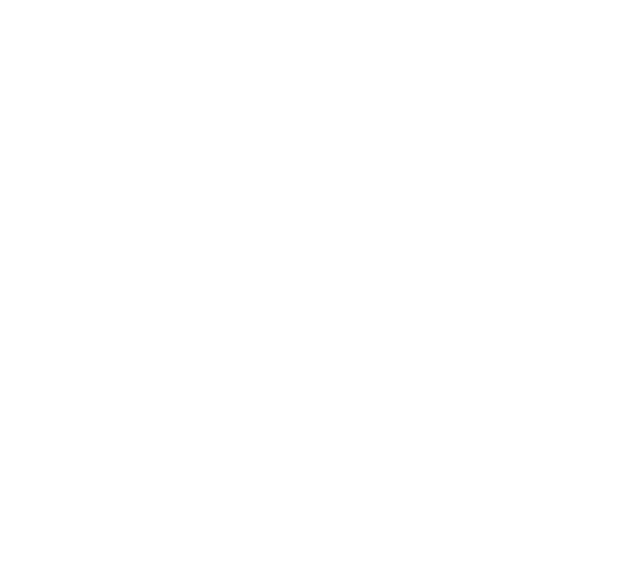
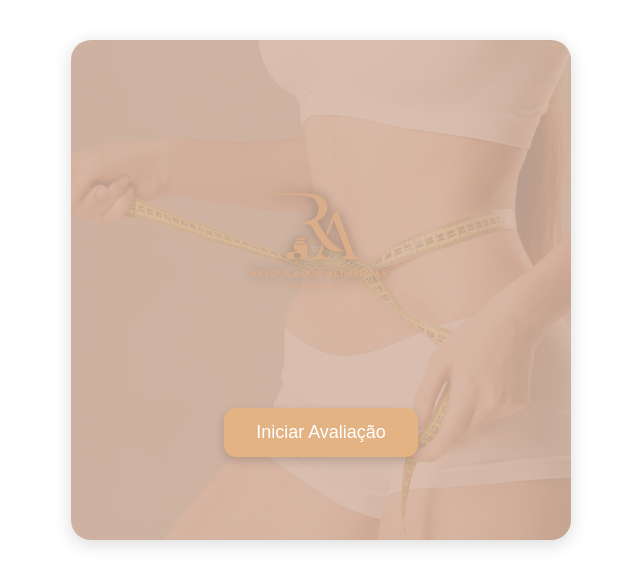
Before and after one commit to giolacerda/formulario-reeducador, a React (Create React App) app: page / in a window 1280 px wide. Shown: the top 586 px of the page, without its empty margins (319-959 px from the left). Built offline with nearby package versions, Linux system fonts and the light colour scheme.

Commit message:
Atualização do formulário e link do Google Script

```diff
--- a/src/App.js
+++ b/src/App.js
@@ -1,11 +1,8 @@
 import './App.css';
-import Formulario  from './Componentes/Formulario';
-
-
-
+import Formulario from './Componentes/Formulario';
 function App() {
   return (
-    <div className="App">
+    <div>
     <Formulario/>
     </div>
   );
--- a/src/Componentes/Formulario/index.js
+++ b/src/Componentes/Formulario/index.js
@@ -5,6 +5,9 @@ import logo from '../../assets/logo-reeducador.png';
 import bg from '../../assets/moca-fita.png';
 
 export default function Formulario() {
+  console.log('Renderizando Formulário...');
+
+
  const [mostrarCapa, setMostrarCapa] = useState(true);
   const [indiceAtual, setIndiceAtual] = useState(0);
   const [respostas, setRespostas] = useState({});
@@ -12,6 +15,9 @@ export default function Formulario() {
   const [formularioFinalizado, setFormularioFinalizado] = useState(false);
 
   const perguntaAtual = perguntas[indiceAtual];
+  console.log("📦 perguntas:", perguntas);
+console.log("🎯 perguntaAtual:", perguntaAtual);
+
   const progresso = ((indiceAtual + 1) / perguntas.length) * 100;
 
   const handleIniciar = () => {
@@ -33,8 +39,17 @@ export default function Formulario() {
     setRespostas({ ...respostas, [perguntaAtual.id]: e.target.files[0] });
   };
 
+ // Função auxiliar para converter arquivo em base64
+const toBase64 = file =>
+  new Promise((resolve, reject) => {
+    const reader = new FileReader();
+    reader.readAsDataURL(file);
+    reader.onload = () => resolve(reader.result);
+    reader.onerror = error => reject(error);
+  });
+
+// Agora pode ser usada dentro de enviarFormulario
 const enviarFormulario = async () => {
-    // Processa arquivos em base64 (se houver)
   const dados = {};
 
   for (const [chave, valor] of Object.entries(respostas)) {
@@ -67,16 +82,8 @@ export default function Formulario() {
   } catch (error) {
     console.error("Erro de conexão:", error);
   }
+};
 
-
-  // Função auxiliar para converter arquivo em base64
-  const toBase64 = file =>
-    new Promise((resolve, reject) => {
-      const reader = new FileReader();
-      reader.readAsDataURL(file);
-      reader.onload = () => resolve(reader.result);
-      reader.onerror = error => reject(error);
-    });
 
 
   const handleProxima = () => {
@@ -282,6 +289,3 @@ export default function Formulario() {
     </div>
   );
 }
-
-
-}
```
Lines whose indentation alone changed are shown as unchanged.
